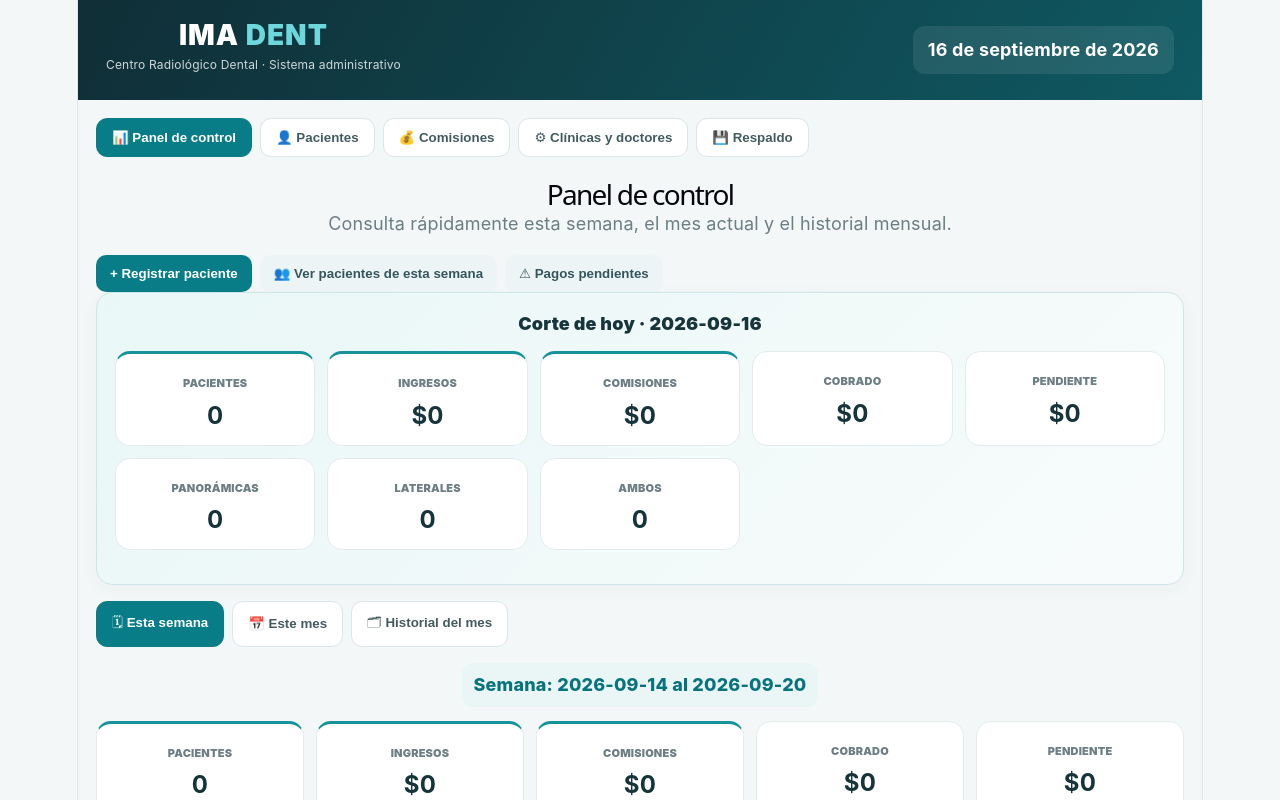
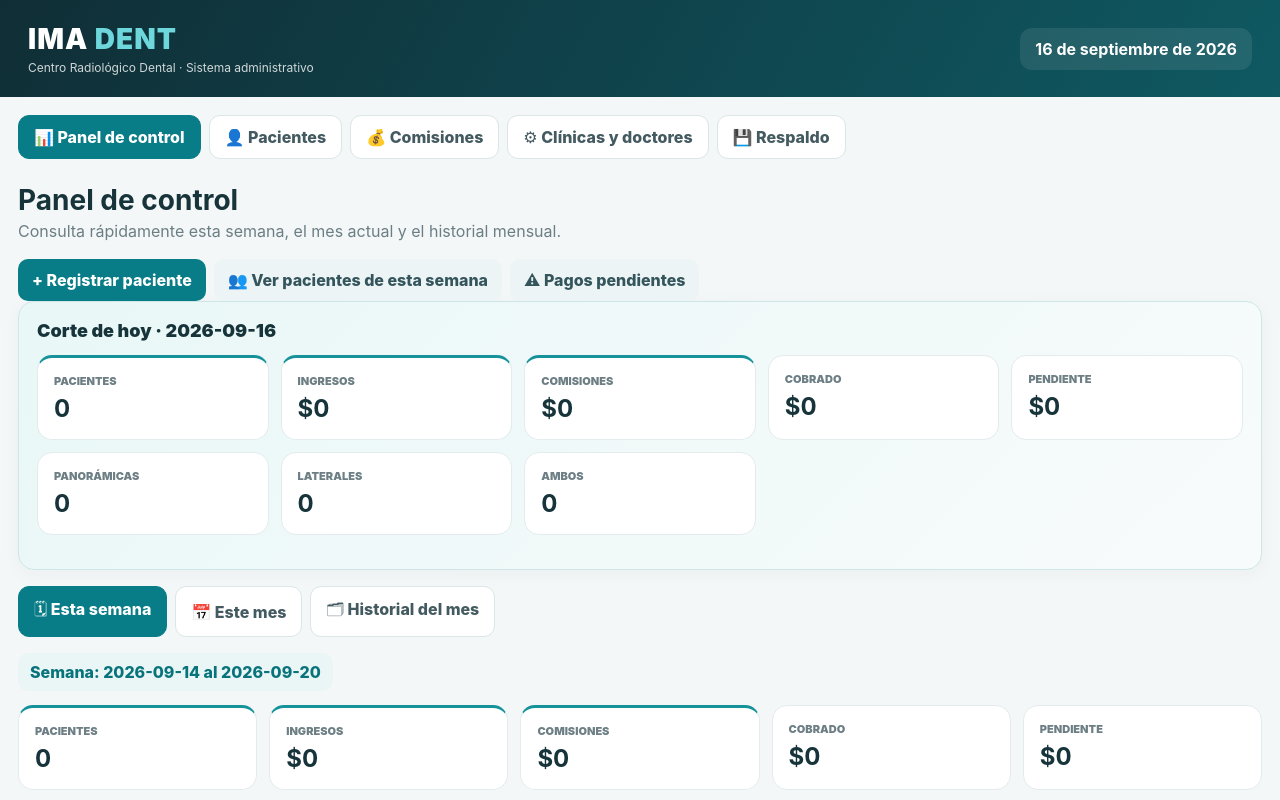
Before and after one commit to rumboomarketing-cmyk/imandent-sistema, a React (Vite) app: page / in a window 1280 px wide. Shown: the top 800 px of the page. Built offline with nearby package versions, Linux system fonts and the light colour scheme.

Commit message:
Fix visible form text in IMADENT

```diff
--- a/src/index.css
+++ b/src/index.css
@@ -1,111 +1,25 @@
 :root {
-  --text: #6b6375;
-  --text-h: #08060d;
-  --bg: #fff;
-  --border: #e5e4e7;
-  --code-bg: #f4f3ec;
-  --accent: #aa3bff;
-  --accent-bg: rgba(170, 59, 255, 0.1);
-  --accent-border: rgba(170, 59, 255, 0.5);
-  --social-bg: rgba(244, 243, 236, 0.5);
-  --shadow:
-    rgba(0, 0, 0, 0.1) 0 10px 15px -3px, rgba(0, 0, 0, 0.05) 0 4px 6px -2px;
-
-  --sans: system-ui, 'Segoe UI', Roboto, sans-serif;
-  --heading: system-ui, 'Segoe UI', Roboto, sans-serif;
-  --mono: ui-monospace, Consolas, monospace;
-
-  font: 18px/145% var(--sans);
-  letter-spacing: 0.18px;
-  color-scheme: light dark;
-  color: var(--text);
-  background: var(--bg);
+  font-family: system-ui, 'Segoe UI', Roboto, Arial, sans-serif;
+  color: #182b33;
+  background: #eef3f5;
   font-synthesis: none;
   text-rendering: optimizeLegibility;
   -webkit-font-smoothing: antialiased;
-  -moz-osx-font-smoothing: grayscale;
-
-  @media (max-width: 1024px) {
-    font-size: 16px;
-  }
+  color-scheme: light;
 }
-
-@media (prefers-color-scheme: dark) {
-  :root {
-    --text: #9ca3af;
-    --text-h: #f3f4f6;
-    --bg: #16171d;
-    --border: #2e303a;
-    --code-bg: #1f2028;
-    --accent: #c084fc;
-    --accent-bg: rgba(192, 132, 252, 0.15);
-    --accent-border: rgba(192, 132, 252, 0.5);
-    --social-bg: rgba(47, 48, 58, 0.5);
-    --shadow:
-      rgba(0, 0, 0, 0.4) 0 10px 15px -3px, rgba(0, 0, 0, 0.25) 0 4px 6px -2px;
-  }
-
-  #social .button-icon {
-    filter: invert(1) brightness(2);
-  }
+* { box-sizing: border-box; }
+html, body, #root { min-height: 100%; width: 100%; margin: 0; }
+body { min-width: 320px; background: #eef3f5; }
+#root { width: 100%; max-width: none; margin: 0; border: 0; text-align: left; display: block; }
+button, input, select, textarea { font: inherit; }
+input, select, textarea {
+  color: #152a32 !important;
+  -webkit-text-fill-color: #152a32 !important;
+  background-color: #ffffff !important;
+  opacity: 1 !important;
+  color-scheme: light !important;
 }
-
-#root {
-  width: 1126px;
-  max-width: 100%;
-  margin: 0 auto;
-  text-align: center;
-  border-inline: 1px solid var(--border);
-  min-height: 100svh;
-  display: flex;
-  flex-direction: column;
-  box-sizing: border-box;
+input::placeholder, textarea::placeholder {
+  color: #879aa0 !important;
+  -webkit-text-fill-color: #879aa0 !important;
 }
-
-body {
-  margin: 0;
-}
-
-h1,
-h2 {
-  font-family: var(--heading);
-  font-weight: 500;
-  color: var(--text-h);
-}
-
-h1 {
-  font-size: 56px;
-  letter-spacing: -1.68px;
-  margin: 32px 0;
-  @media (max-width: 1024px) {
-    font-size: 36px;
-    margin: 20px 0;
-  }
-}
-h2 {
-  font-size: 24px;
-  line-height: 118%;
-  letter-spacing: -0.24px;
-  margin: 0 0 8px;
-  @media (max-width: 1024px) {
-    font-size: 20px;
-  }
-}
-p {
-  margin: 0;
-}
-
-code,
-.counter {
-  font-family: var(--mono);
-  display: inline-flex;
-  border-radius: 4px;
-  color: var(--text-h);
-}
-
-code {
-  font-size: 15px;
-  line-height: 135%;
-  padding: 4px 8px;
-  background: var(--code-bg);
-}
```
